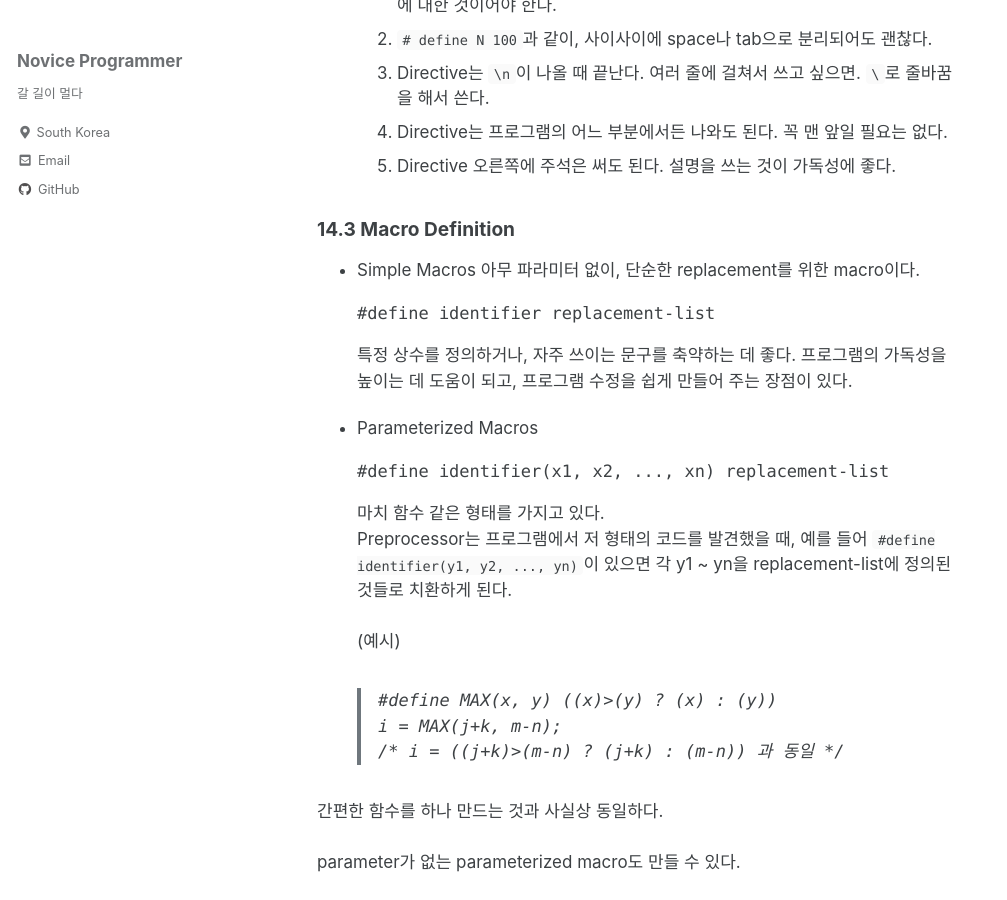
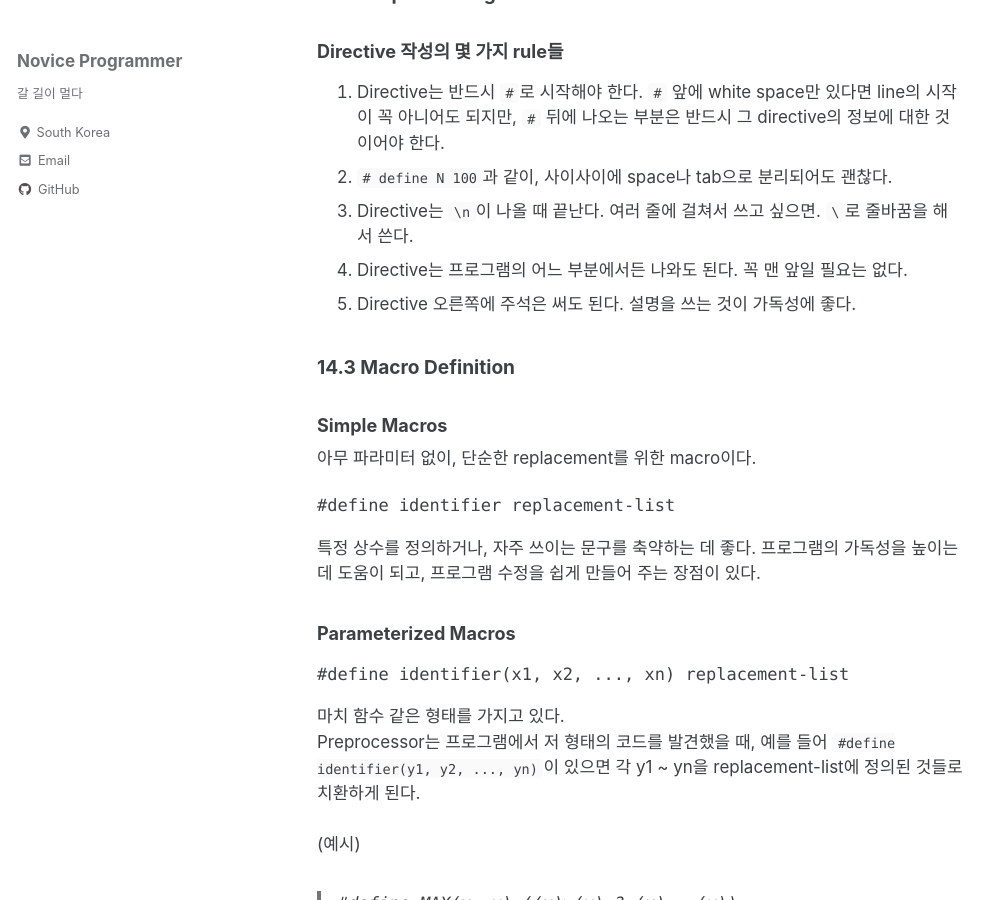
Before and after one commit to JuTaK97/JuTaK97.github.io, a Jekyll site: the page built from _posts/2022-03-10-Preprocessor.md, in a window 1280 px wide and 900 px high, scrolled down 870 px. Shown: the whole window, without its empty margins (0-1007 px from the left). Built offline with Jekyll 4.4.1, drawn with Linux system fonts in a browser that asks for light colours; cached includes are drawn as plain includes.

````diff
--- a/_posts/2022-03-10-Preprocessor.md
+++ b/_posts/2022-03-10-Preprocessor.md
@@ -9,10 +9,10 @@ last_modified_at: 2020-03-10T12:33:00-05:00
 # K.N.KING - C PROGRAMMING *A Modern Approach*
 ## Chapter 14. The Preprocessor
 ### 14.1 How the Preprocessor Works
-- Macro definition<br />
+#### Macro definition<br />
 ```#define``` <br />
 marco를 정의하기 위한 directive이다. Preprocessor는 \#define을 통해 정의된 macro의 이름(=syntax)과 정의(=semantic)를 저장하고, 프로그램에서 매크로가 사용될 때 정의된 값으로 대체한다. <br />
-- File inclusion<br />
+#### File inclusion<br />
 ```#include``` <br />
 특정 파일의 content를 해당 프로그램에 포함시킨다. <br/>
 - Conditional compilation<br />
@@ -20,7 +20,7 @@ marco를 정의하기 위한 directive이다. Preprocessor는 \#define을 통해
 특정 조건에 따라 코드의 각 부분들이 프로그램에서 포함될지 제외될지를 결정한다. preprocessing 단계에서 이루어진다.
 
 ### 14.2 Preprocessing Directives
-- Directive 작성의 몇 가지 rule들
+#### Directive 작성의 몇 가지 rule들
 1. Directive는 반드시 ```#```로 시작해야 한다. ```#``` 앞에 white space만 있다면 line의 시작이 꼭 아니어도 되지만,
 ```#``` 뒤에 나오는 부분은 반드시 그 directive의 정보에 대한 것이어야 한다.
 2. ```# define N 100```과 같이, 사이사이에 space나 tab으로 분리되어도 괜찮다.
@@ -30,13 +30,13 @@ marco를 정의하기 위한 directive이다. Preprocessor는 \#define을 통해
 
 
 ### 14.3 Macro Definition
-- Simple Macros
+#### Simple Macros
 아무 파라미터 없이, 단순한 replacement를 위한 macro이다.<br />
 ``` C
 #define identifier replacement-list
 ```
 특정 상수를 정의하거나, 자주 쓰이는 문구를 축약하는 데 좋다. 프로그램의 가독성을 높이는 데 도움이 되고, 프로그램 수정을 쉽게 만들어 주는 장점이 있다.
-- Parameterized Macros
+#### Parameterized Macros
 ``` C
 #define identifier(x1, x2, ..., xn) replacement-list
 ```
@@ -52,15 +52,15 @@ Preprocessor는 프로그램에서 저 형태의 코드를 발견했을 때, 예
 
 간편한 함수를 하나 만드는 것과 사실상 동일하다. <br /> <br />
 parameter가 없는 parameterized macro도 만들 수 있다.
->> ``` C
->> #define getchar() getc(stdin)
->> ```
+> ``` C
+> #define getchar() getc(stdin)
+> ```
 
 
-- parameterized macro의 장점
+#### parameterized macro의 장점
 1. function에 비해 빠르다. Run-time overhead가 없기 때문이다.
 2. Generic하다. 함수의 경우 argument의 타입이 정해져 있지만, macro는 그렇지 않다.
-- parameterized macro의 단점
+#### parameterized macro의 단점
 1. 컴파일 후 source code가 아주 길어질 수 있다. 특히 nested되었을 경우 함수를 쓰는 것보다 훨씬 코드가 길어진다.
 2. Argument의 type-check가 이루어지지 않는다. preprocessor가 잡아내지도 못하고, type conversion도 받지 못한다.
 3. 함수 포인터와 다르게 macro는 포인터를 가질 수 없다.
````
Also changed, not shown: other parts of _posts/2022-03-10-Preprocessor.md (+2 -0 lines).
